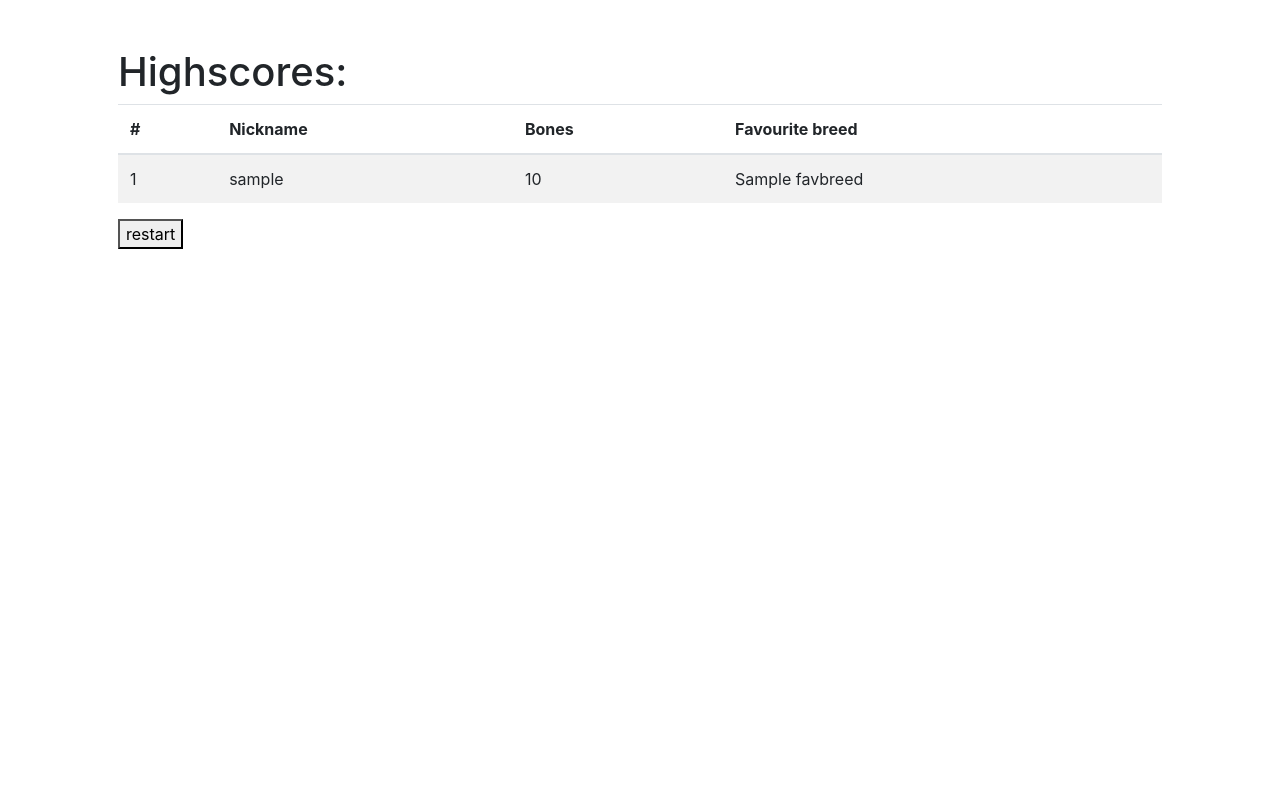
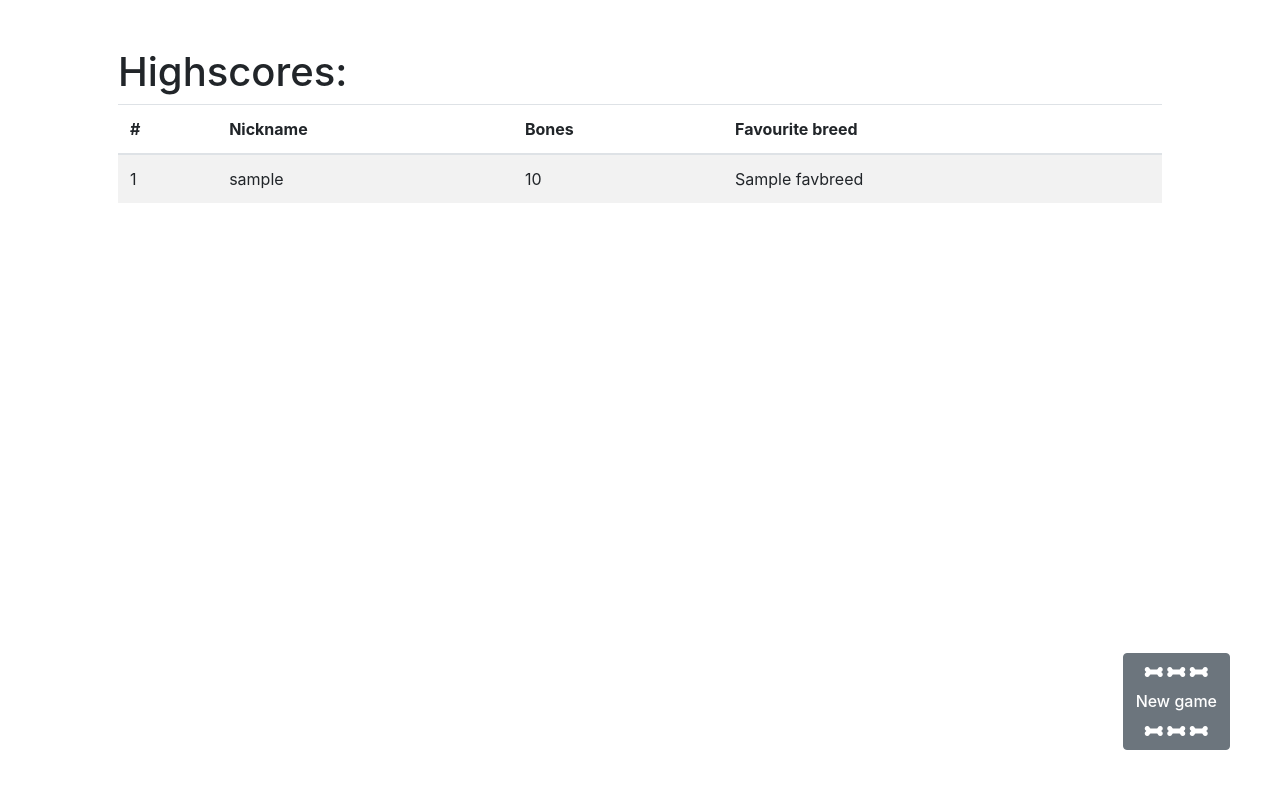
Before and after one commit to bernardLis/doggo, a Flask app: template templates/highscores.html in a window 1280 px wide. Run offline with Flask 2, Linux system fonts and the light colour scheme; the template is opened without the code that fills it: most values are stand-ins (such as "Sample title", 1, 10 or a date in 2020); some libraries are stand-ins or nearby versions.

Commit message:
some UI changes in high score entry

```diff
--- a/static/styles.css
+++ b/static/styles.css
@@ -2,8 +2,6 @@ html, body {
     max-width: 100%;
     overflow-x: hidden;
 }
-
-/* Tinder like swiping */
 
 .hidden
 {
@@ -42,7 +40,6 @@ main
   color: white;
 }
 
-
 .answerFeedback
 {
   font-size: 2rem;
@@ -79,6 +76,49 @@ main
 {
   font-size: 11px;
 }
+#db-score
+{
+  font-weight: bold;
+}
+#db-user, #favBreed
+{
+  width: 200px;
+}
+#db-user-error-msg, #db-favBreed-error-msg
+{
+  height: 1rem;
+}
+.btn-danger
+{
+  background-color: #E47790;
+  border-color: #E16682;
+  color: white;
+}
+.btn-danger:hover
+{
+  background-color: #E47790;
+  border-color: #E16682;
+  filter: brightness(0.9);
+}
+.btn-danger:active
+{
+  background-color: #E47790;
+  border-color: #E16682;
+  filter: brightness(1.1);
+}
+
+
+#gameReset, #highscoresButton
+{
+}
+
+#hsnewGame
+{
+  position: fixed;
+  bottom: 50px;
+  right: 50px;
+}
+
 
 /* text transition by me */
 
--- a/templates/highscores.html
+++ b/templates/highscores.html
@@ -30,6 +30,21 @@
 
   </table>
 
-  <a href="/"><button>restart</button></a>
+  <a id="hsnewGame" href="/">
+    <button class="btn btn-secondary">
+      <i style="color: white;" class="fas fa-bone"></i>
+      <i style="color: white;" class="fas fa-bone"></i>
+      <i style="color: white;" class="fas fa-bone"></i>
+
+      <h6 class="my-2">
+        New game
+      </h6>
+
+      <i style="color: white;" class="fas fa-bone"></i>
+      <i style="color: white;" class="fas fa-bone"></i>
+      <i style="color: white;" class="fas fa-bone"></i>
+
+    </button>
+  </a>
 
 {% endblock %}
```
Also changed, not shown: static/scripts.js (+45 -6 lines), templates/index.html (+28 -25 lines), highscores.db, 2 other files.
